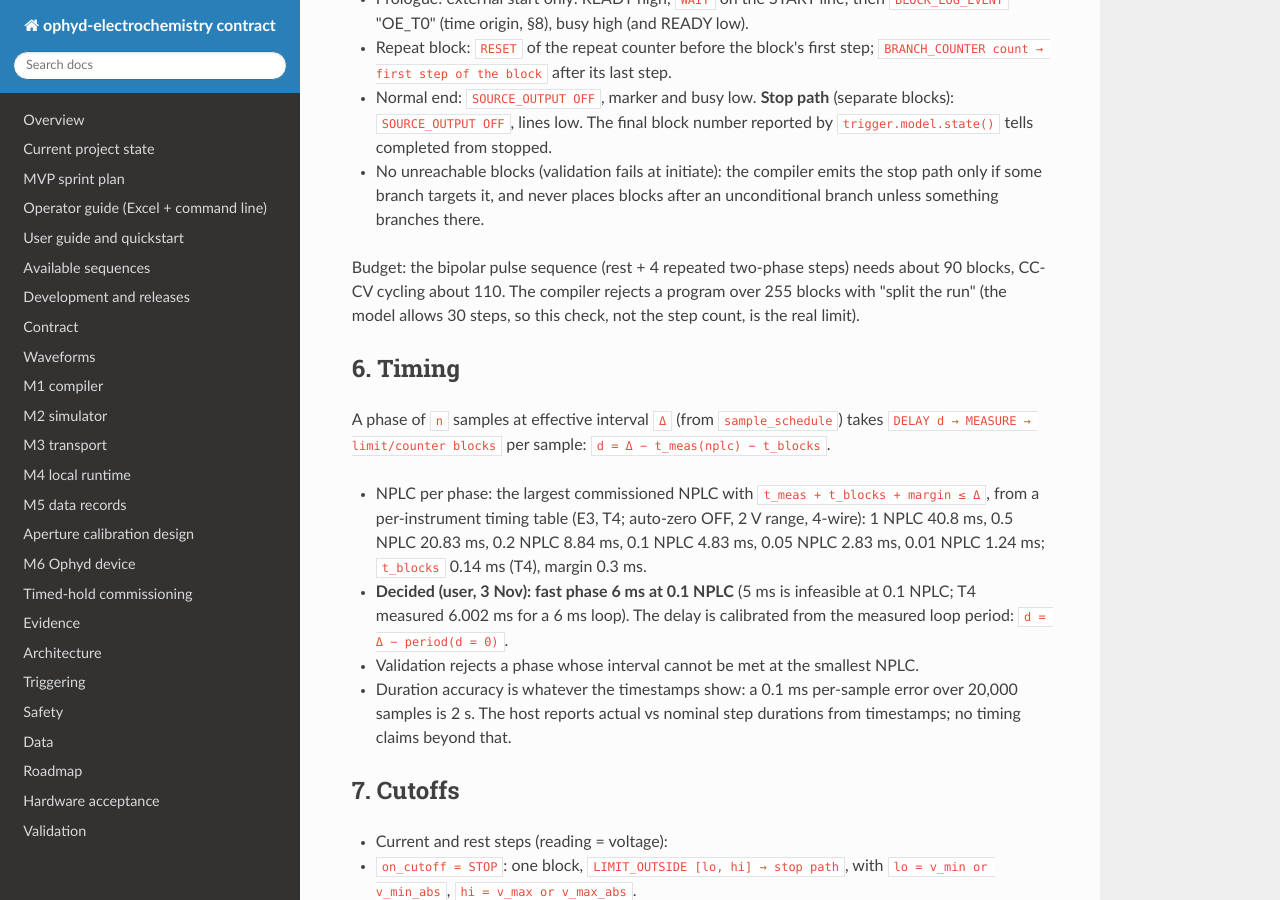
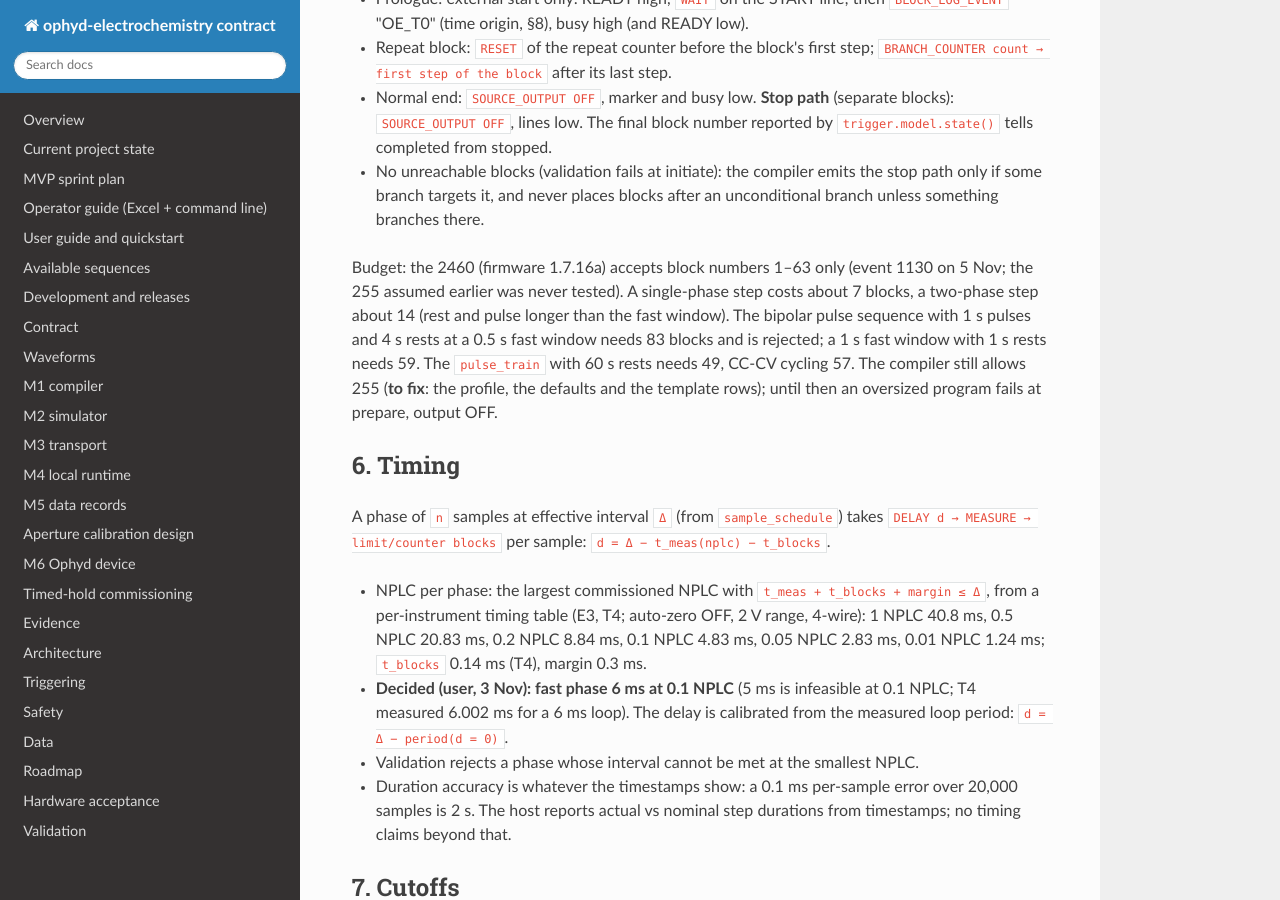
Before and after one commit to BAMresearch/ophyd-electrochemistry, an MkDocs documentation site: the page built from docs/sequencer-design.md, in a window 1280 px wide and 900 px high, scrolled down 3071 px. Built offline with MkDocs 1.6.1, drawn with Linux system fonts in a browser that asks for light colours; nearby versions of some CDN libraries.

Commit message:
fix(bench): B2 resistor pulse rows within the 2460's 63 trigger blocks
On 5 Nov the 2460 (firmware 1.7.16a) rejected blocks 64-83 of b2r-pulse
(event 1130, "expected value from 1 to 63"). Single-phase 1 s pulses and
rests bring the resistor pulse rows to 59 blocks; the soak becomes 30 min,
~300k records, the K4/K5 buffer size. The compiler's 255-block profile
limit is noted as to fix. The B1 plan now gives the DB-9 pins (line 6 is
pin 8).

Co-Authored-By: Claude Opus 5.5 <noreply@anthropic.com>

```diff
--- a/docs/sequencer-design.md
+++ b/docs/sequencer-design.md
@@ -124,10 +124,14 @@ Around the steps:
   stop path only if some branch targets it, and never places blocks after an
   unconditional branch unless something branches there.
 
-Budget: the bipolar pulse sequence (rest + 4 repeated two-phase steps) needs
-about 90 blocks, CC-CV cycling about 110. The compiler rejects a program over
-255 blocks with "split the run" (the model allows 30 steps, so this check, not
-the step count, is the real limit).
+Budget: the 2460 (firmware 1.7.16a) accepts block numbers 1–63 only (event
+1130 on 5 Nov; the 255 assumed earlier was never tested). A single-phase step
+costs about 7 blocks, a two-phase step about 14 (rest and pulse longer than the
+fast window). The bipolar pulse sequence with 1 s pulses and 4 s rests at a
+0.5 s fast window needs 83 blocks and is rejected; a 1 s fast window with 1 s
+rests needs 59. The `pulse_train` with 60 s rests needs 49, CC-CV cycling 57.
+The compiler still allows 255 (**to fix**: the profile, the defaults and the
+template rows); until then an oversized program fails at prepare, output OFF.
 
 ## 6. Timing
 
```
Also changed, not shown: bench/plan-b1.md (+4 -2 lines), bench/plan-b2.md (+3 -3 lines), 1 other file.
